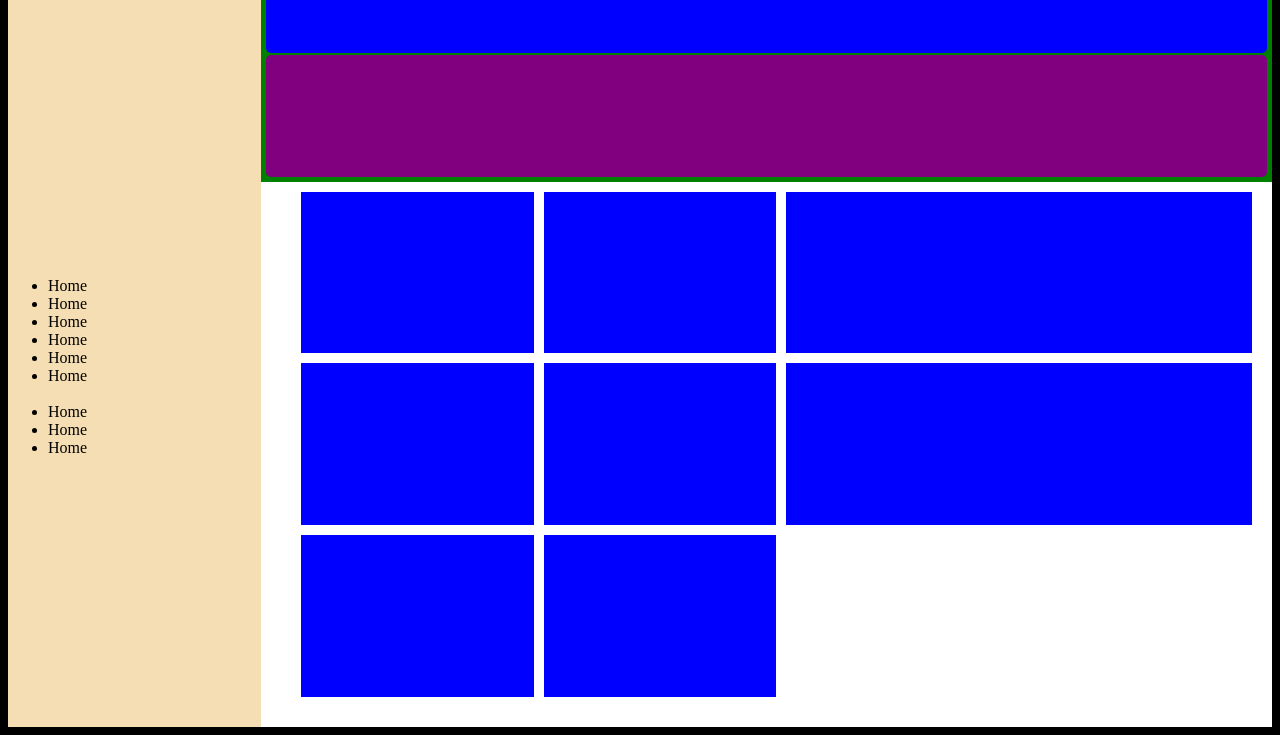
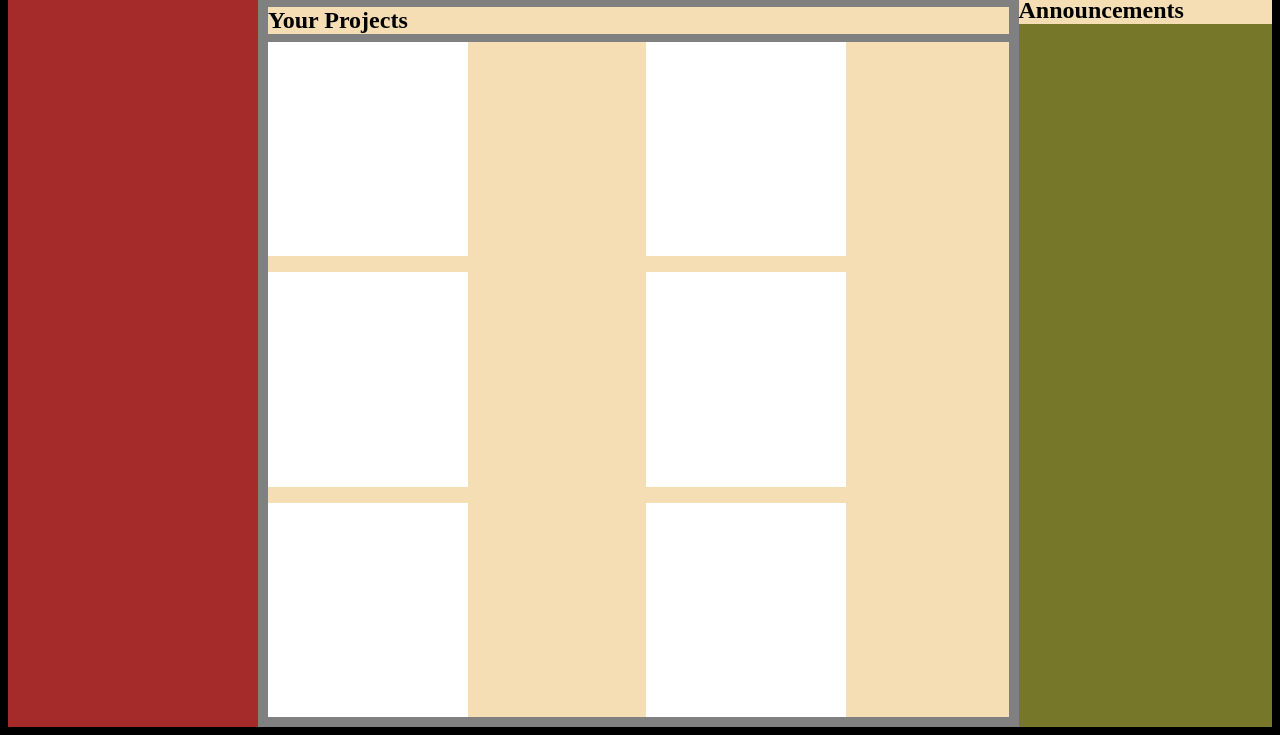
Before and after one commit to Sergi0987/AdminDashboardProject, a plain HTML site: page index.html in a window 1280 px wide. Shown: the part 81-816 px from the top of the page. Drawn offline with Linux system fonts and the light colour scheme.

Commit message:
updated changes

```diff
--- a/index.html
+++ b/index.html
@@ -8,37 +8,34 @@
 </head>
 <body>
     <div class="container">
-        <div class="header">
-            <div class="searchBar"></div>
-            <div class="taskBar"></div>
+        <div class="sidebar">
+
         </div>
-        <div class="sidebar">
-            <h1>Dashboard</h1>
-            <ul>
-                <li>Home</li>
-                <li>Home</li>
-                <li>Home</li>
-                <li>Home</li>
-                <li>Home</li>
-                <li>Home</li>
-                <br>
-                <li>Home</li>
-                <li>Home</li>
-                <li>Home</li>
+        <div class="right-panel">
+            <div class="header">
 
-            </ul>
-        </div>
-        <div class="main-content">
-            <div class="card"></div>
-            <div class="card"></div>
-            <div class="announcement top card"></div>
-            <div class="card"></div>
-            <div class="card"></div>
-            <div class="announcement bottom card"></div>
-            <div class="card"></div>
-            <div class="card"></div>
+            </div>
+            <div class="main-content">
+                <div class="primary-content">
+                    <h2>Your Projects</h2>
+                    <div class="card-grid">
+                        <div class="card"> </div>
+                        <div class="card"> </div>
+                        <div class="card"> </div>
+                        <div class="card"> </div>
+                        <div class="card"> </div>
+                        <div class="card"> </div>
+                    </div>
 
-
+                </div>
+                <div class="side-content">
+                    <h2>Announcements</h2>
+                    <div class="side-card-grid">
+                        <div class="side-card"></div>
+                        <div class="side-card"></div>
+                    </div>
+                </div>
+            </div>
 
         </div>
     </div>
--- a/style.css
+++ b/style.css
@@ -1,62 +1,57 @@
-:root {
+body, html {
     background-color: black;
 }
 
 .container {
     display: grid;
+    grid-template-columns: 250px 1fr;
     height: 100vh;
-    background-color: red;
-    grid-template-columns: 1fr 4fr;
-
 }
 
 .sidebar {
-    grid-row: 1 / 4;
-    background-color: wheat;
+    background-color: brown;
+}
+
+.right-panel {
+
+    background-color: rgb(119, 119, 41);
     display: grid;
-    grid-auto-flow: row;
+    grid-template-rows: auto 2fr;
 }
 
 .header {
-    grid-column:  2 / 3;
-    background-color: green;
-    display: flex;
-    flex-direction: column;
-    padding: 5px;
-    gap: 2px;
-
-}
-
-.searchBar {
-    background-color: blue;
-    flex: .5;
-}
-
-.taskBar {
-    background-color: purple;
-    flex: .5;
-}
-
-.searchBar, .taskBar {
-    border-radius: 5px;
+    background-color: #f4f4f4;
+    min-height: 50px;
+    display: grid;
 }
 
 .main-content {
-    background-color: white;
-    grid-row: span 2;
     display: grid;
-    gap: 10px;
-    grid-auto-flow: row;
-    grid-template-columns: repeat(2, 1fr) 2fr;
-    padding: 10px 20px 30px 40px;
+    grid-template-columns: 3fr 1fr;
 }
 
-.main-content > div {
-
-
-    background-color: blue;
+.primary-content {
+    background-color: gray;
+    display: flex;
+    flex-direction: column;
+    gap: .5rem;
+    padding: 10px;
 }
 
-.announcement .bottom{
-    background-color: red;
+h2{
+    background-color: wheat;
+    margin-bottom: 0;
 }
+
+.card-grid {
+    display: grid;
+    background-color: wheat;
+    height: 100%;
+    grid-template-columns: repeat(2, minmax(220px, 1fr));
+    gap: 1rem;
+  }
+
+.card {
+    background-color: white;
+    width: 200px;
+}
```
